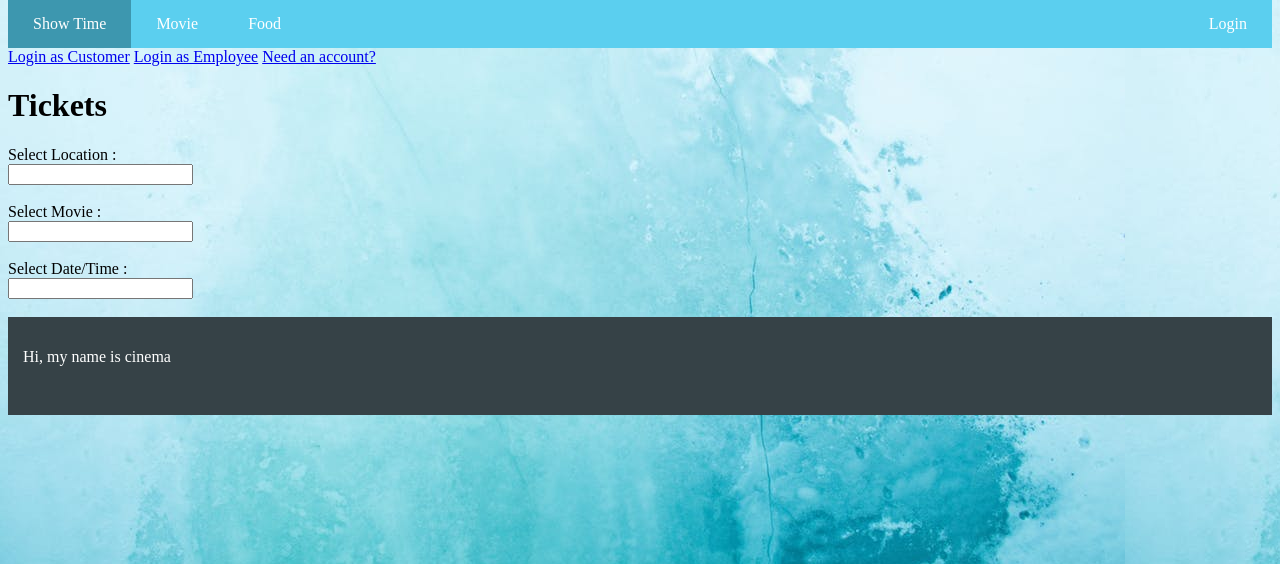
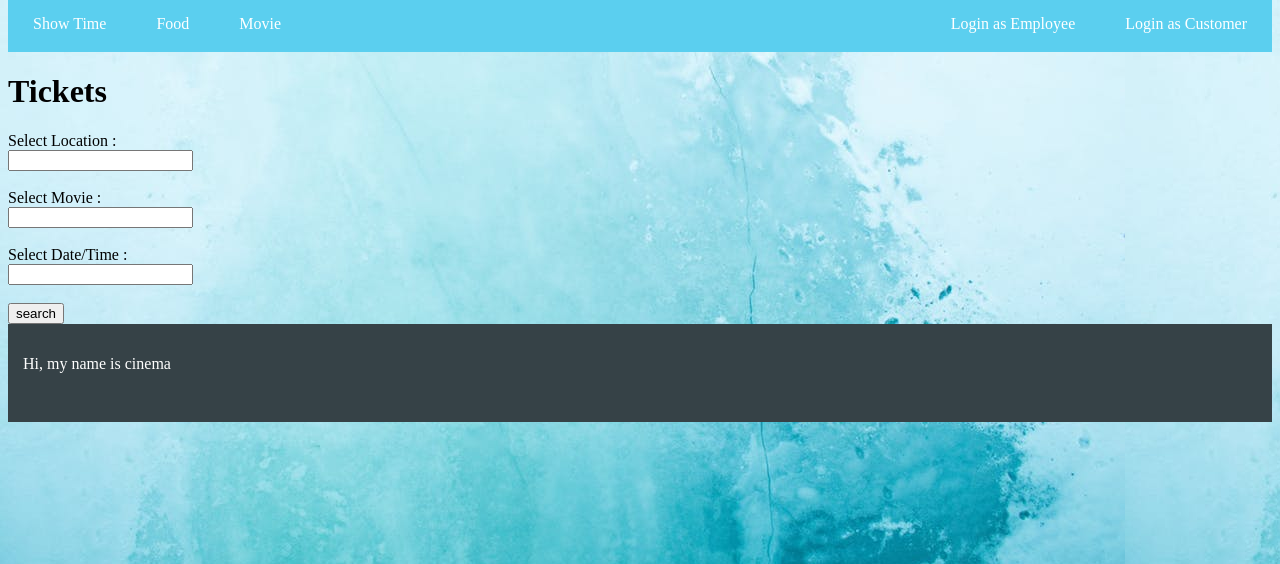
Before and after one commit to 3ternalDeath/cpsc471, a PHP site: page / in a window 1280 px wide. Shown: the part 136-700 px from the top of the page. Run offline with PHP 8.4, Linux system fonts and the light colour scheme.

Commit message:
move login to topmenu

```diff
--- a/index.php
+++ b/index.php
@@ -25,9 +25,8 @@
 			background-color: #5bcfef;
 		}
 
-		.topmenu li{float: left;}
-
-		.topmenu li a, .dropbtn {
+		.topmenu a, .dropbtn {
+			float: left;
 			display: inline-block;
 			color: white;
 			text-align: center;
@@ -35,12 +34,12 @@
 			text-decoration: none;
 		}
 
-		.topmenu li a:hover, .dropdown:hover .dropbtn {background-color: #3d97af}
+		.topmenu a:hover, .dropdown:hover .dropbtn {background-color: #3d97af}
 
 		.active {background-color: #3d97af}
 
 
-		li.dropdown {
+		.dropdown {
 		  display: inline-block;
 		}
 
@@ -68,38 +67,50 @@
 		}
 
 
-	</style></head>
+	</style>
+</head>
+<script>
+
+function myFunction() {
+  document.getElementById("myDropdown").classList.toggle("show");
+}
+
+window.onclick = function(event) {
+  if (!event.target.matches('.dropbtn')) {
+    var dropdowns = document.getElementsByClassName("dropdown-content");
+    var i;
+    for (i = 0; i < dropdowns.length; i++) {
+      var openDropdown = dropdowns[i];
+      if (openDropdown.classList.contains('show')) {
+        openDropdown.classList.remove('show');
+      }
+    }
+  }
+}
+</script>
+
 <body>
 
 <div class="header">
 	<h1>Fancy Cinema</h1><br>
 </div>
 
-<div>
-	<ul class="topmenu">
-		<li><a href="searchShowTime.php" class="active">Show Time</a></li>
-		<li class="dropdown">
-			<a href="javascript:void(0)" class="dropbtn">Movie</a>
-			<div class="dropdown-content">
+	<div class="topmenu" id="myTopmenu">
+		<a href="searchShowTime.php">Show Time</a>
+		<div class="dropdown">
+			<a href="javascript:void(0)" onclick="myFunction()" class="dropbtn">Movie</a>
+			<div class="dropdown-content" id="myDropdown">
 				<a href="searchByMovieName.php">Movie</a>
 				<a href="searchByGenre.php">Genre</a>
 				<a href="searchByActor.php">Actor</a>
 			</div>
-		</li>
-		<li><a href="searchFood.php">Food</a></li>
-		<li style="float:right"><a href="#login">Login</a></li>
-	</ul>
 		</div>
-
-<div>
-	<a href="loginPage.php">Login as Customer<a>
-	<a href="EmployeeLogin.php">Login as Employee</a>
-	<a href="register.php">Need an account?</a>
+		<a href="searchFood.php">Food</a>
+		<li style="float:right"><a href="loginPage.php">Login as Customer</a></li>
+		<li style="float:right"><a href="EmployeeLogin.php">Login as Employee</a></li>
 </div>
 
 
-<div class="container">
-	<form method="post" action="<?php echo $_SERVER['PHP_SELF'];?>">
 <div>
 	<h1>Tickets</h1>
 	<label>Select Location :</label><br/>
@@ -108,15 +119,63 @@
     <input type="text" name="name"/><br/><br/>
 	<label>Select Date/Time :</label><br/>
 	<input type="text" name="DTime"/><br/><br/>
+	<input type="submit" value="search"/>
 </div>
 
-</div>
 
 <div class="footer">
 	<p>Hi, my name is cinema</p><br>
 </div>
 
 
+<?php
+
+if ($_SERVER["REQUEST_METHOD"] == "POST") {
+ //echo"h";
+ $cinemaAddr = $_POST["cinemaAddr"];
+ $name = $_POST["name"];
+ $DTime = $_POST["DTime"];
+
+// Create connection
+ $con=mysqli_connect("localhost","root","","cinemaDB");
+
+// Check connection
+ if (mysqli_connect_errno($con))
+ {
+ echo "Failed to connect to MySQL: " . mysqli_connect_error();
+ }
+
+///
+ $sql = "SELECT cinemaAddr, DTime From ShowTime AND name From Movie";
+ $result = mysqli_query($con,$sql);
+
+ if (mysqli_num_rows($result) > 0) {
+	 // output data of each row
+ echo '<div style="
+ width: 300px;
+ height: 500px;
+ background: rgba(236, 255, 179, 0.3);
+ padding: 10px;
+ margin: 20px;
+ opacity: 1;
+ position: absolute;
+ top: 50px;
+		 left: 800px;">';
+
+
+ echo"<h1 style='font-size:150%; color: green;'>Display</h1>";
+	 while($row = mysqli_fetch_assoc($result)) {
+	 echo '<div style="padding: 20px 0px" >';
+			 echo "<a href='editManager.php?holdername=".$row["username"]."'>".$row["username"]."</a>";
+	 }
+ }
+else {
+	 echo"<p align='center' style='color:red'>no match find</p>";
+}
+
+mysqli_close($con);}
+?>
+
 
 </body>
 </html>
```
Lines whose indentation alone changed are shown as unchanged.
